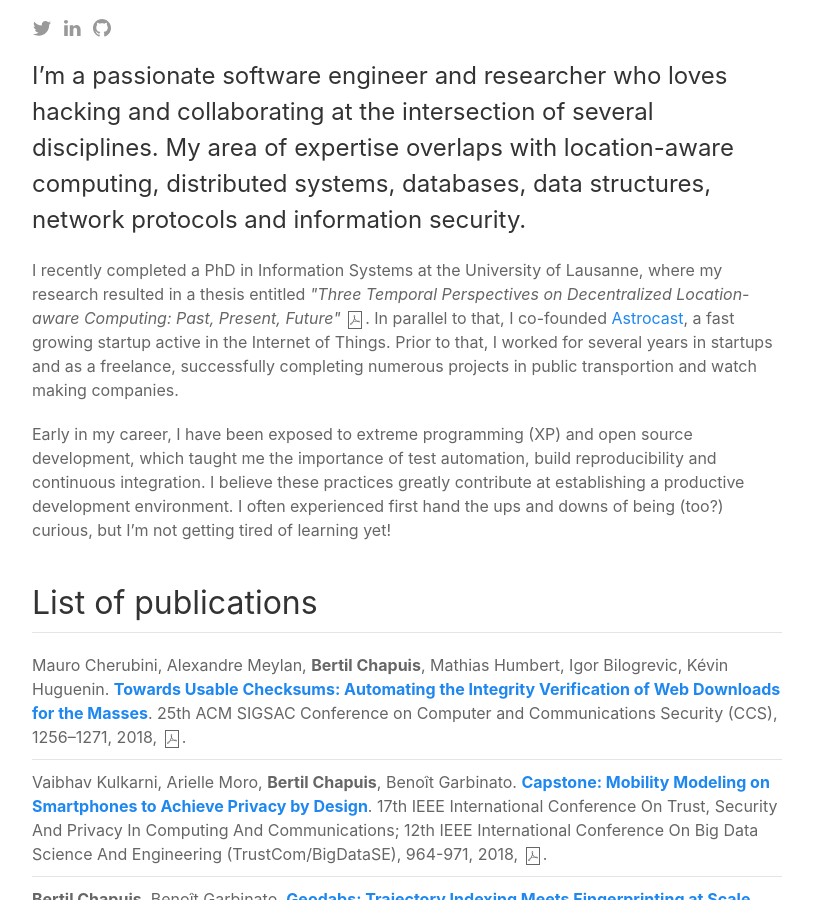
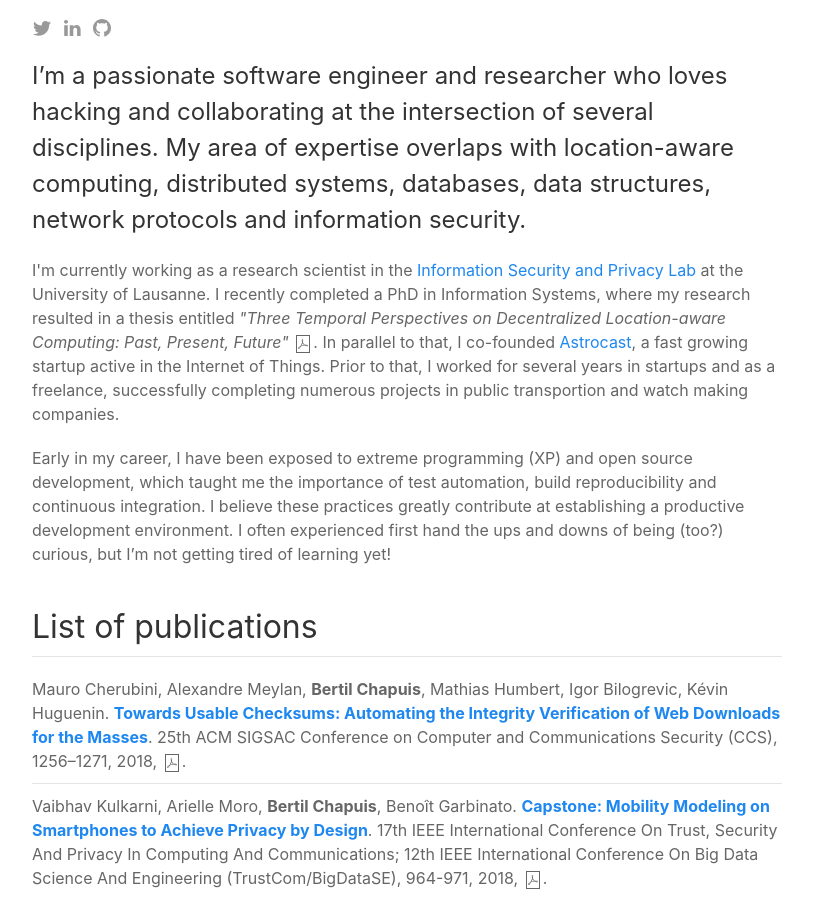
Before and after one commit to bchapuis/bchapuis.github.io, a Jekyll site: the page built from index.html, in a window 1280 px wide and 900 px high, scrolled down 362 px. Shown: the whole window, without its empty margins (233-1046 px from the left). Built offline with Jekyll 4.4.1, drawn with Linux system fonts in a browser that asks for light colours; nearby versions of some CDN libraries.

Commit message:
update job

```diff
--- a/index.html
+++ b/index.html
@@ -17,7 +17,8 @@ My area of expertise overlaps with location-aware computing, distributed systems
 </p>
 
 <p>
-I recently completed a PhD in Information Systems at the University of Lausanne, where my research resulted in a thesis entitled <a href="/pubs/2018-Thesis.pdf" class="uk-link-text uk-icon-link" uk-icon="file-pdf" style="display: inline" target="_blank"><i>"Three Temporal Perspectives on Decentralized Location-aware Computing: Past, Present, Future"</i> </a>.
+I'm currently working as a research scientist in the <a href="https://people.unil.ch/kevinhuguenin/">Information Security and Privacy Lab</a> at the University of Lausanne.
+I recently completed a PhD in Information Systems, where my research resulted in a thesis entitled <a href="/pubs/2018-Thesis.pdf" class="uk-link-text uk-icon-link" uk-icon="file-pdf" style="display: inline" target="_blank"><i>"Three Temporal Perspectives on Decentralized Location-aware Computing: Past, Present, Future"</i> </a>.
 In parallel to that, I co-founded <a href="https://www.astrocast.com/" alt="Astrocast SA">Astrocast</a>, a fast growing startup active in the Internet of Things.
 Prior to that, I worked for several years in startups and as a freelance, successfully completing numerous projects in public transportion and watch making companies.
 </p>
```
